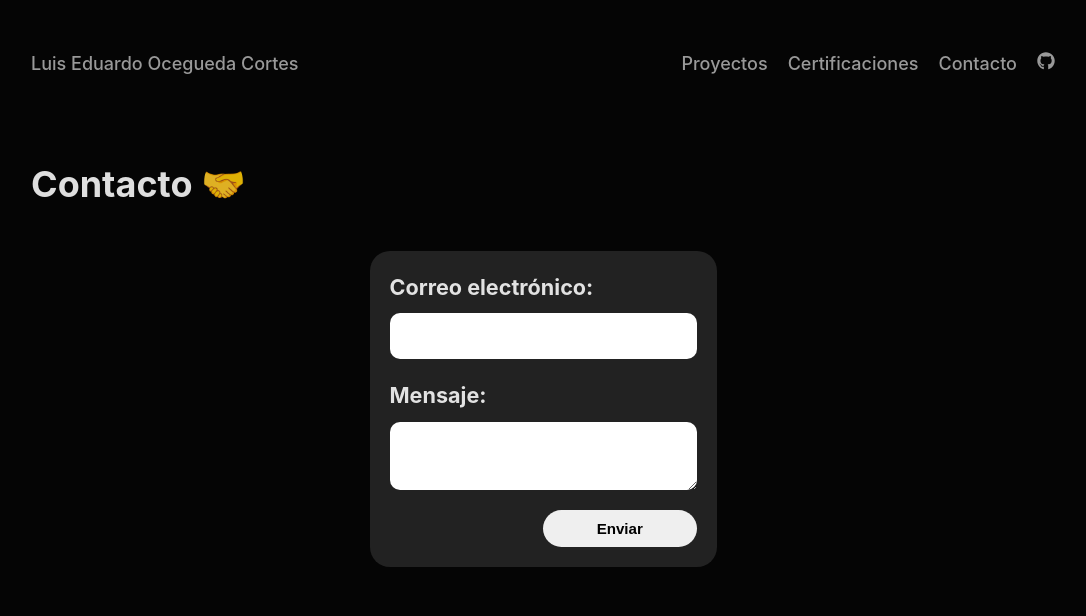
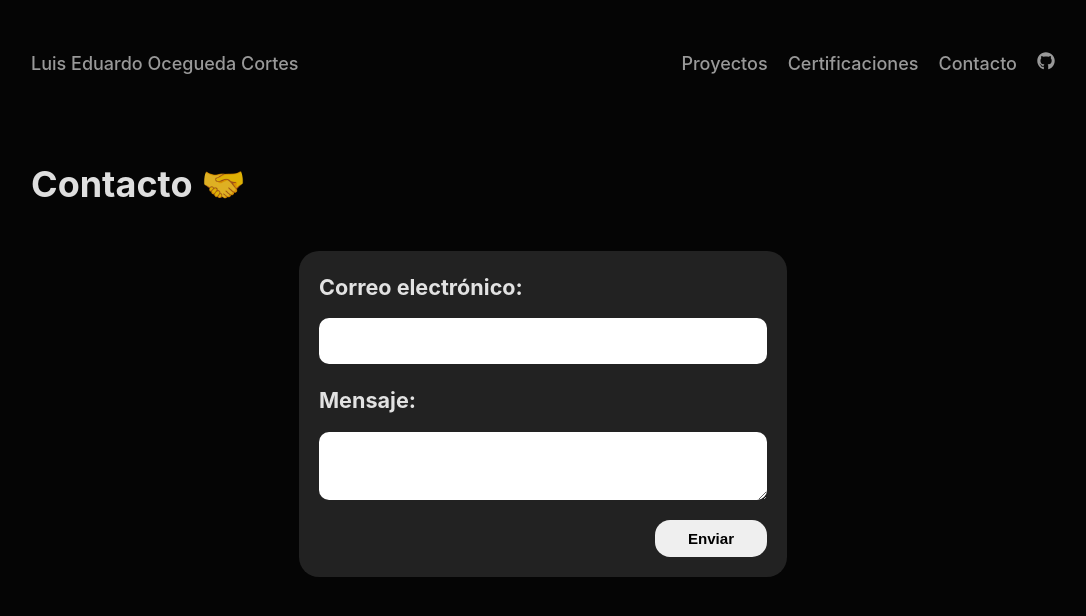
Before and after one commit to LUISEDOCCOR/portafolio, a React (Vite) app: page /contacto in a window 1280 px wide. Shown: the top 616 px of the page, without its empty margins (97-1183 px from the left). Built offline with nearby package versions, Linux system fonts and the light colour scheme.

Commit message:
width form

```diff
--- a/src/pages/certifications/certifications.jsx
+++ b/src/pages/certifications/certifications.jsx
@@ -22,7 +22,7 @@ const certifications = [
         'link': 'https://www.mastermind.ac/certificates/551bc00405864777873a31006c8b55b5'
     },
     {
-        'name': 'Desarrollo web Python Master en Python: Aprender Python 3, Django, Flask y Tkinter',
+        'name': 'Master en Python: Aprender Python 3, Django, Flask y Tkinter',
         'text': 'Curso sobre backend con django',
         'link': '/certificado-udemy-python.pdf'
     }
--- a/src/stylesheets/contact.css
+++ b/src/stylesheets/contact.css
@@ -7,11 +7,12 @@
     border-radius: 20px;
     font-size: 1.2em;
     font-weight: 700;
+    width: 35vw ;
 }
 .conatiner-form label{
     display: flex;
     flex-direction: column;
-    gap: 10px;
+    gap: 15px;
 }
 .conatiner-form input, .conatiner-form textarea{
     font-size: 1em;
@@ -23,15 +24,15 @@
     padding: 10px;
     font-size: .7em;
     font-weight: 700;
-    width: 50%;
+    width: 25%;
     border: none;
-    border-radius: 20px;
+    border-radius: 15px;
     float: right;
     transition: .3s;
 }
 .conatiner-form button:hover{
     opacity: .7;
-    transform: scale(1.1);
+    transform: scale(1.07);
 }
 @media screen and (max-width: 800px) {
     .conatiner-form{
```
